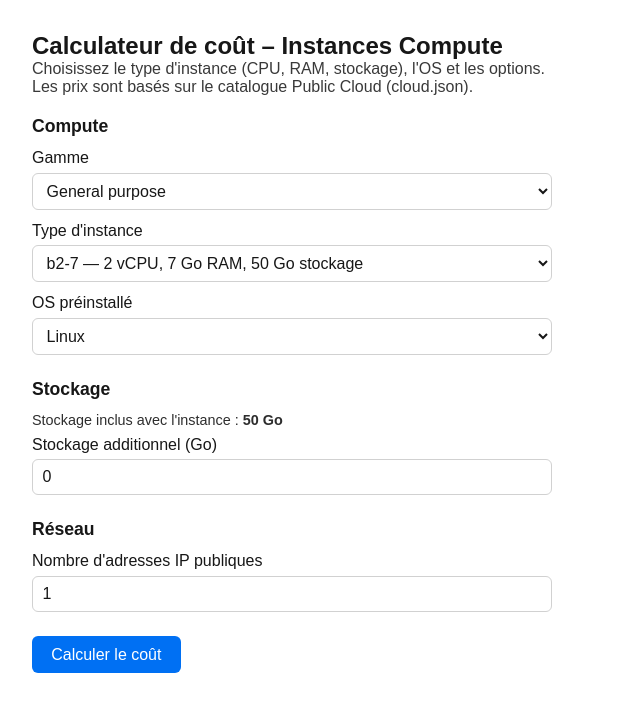
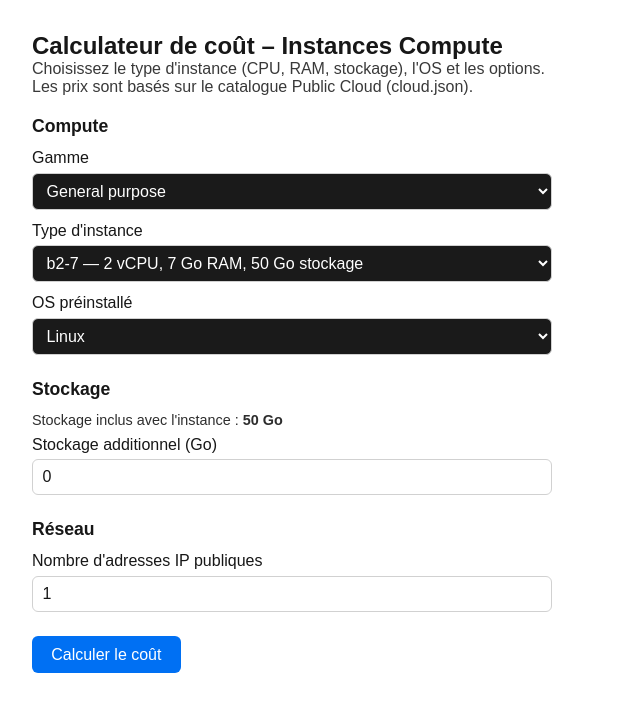
Before and after one commit to feoche/public-cost-indicator, a Next.js app: page /cost-calculator in a window 1280 px wide. Shown: the top 712 px of the page, without its empty margins (0-640 px from the left). Built offline with nearby package versions, Linux system fonts and the light colour scheme.

Commit message:
Cost calculator: affichage des sélections en blanc

```diff
--- a/src/app/globals.css
+++ b/src/app/globals.css
@@ -114,6 +114,14 @@ input::placeholder {
   color: var(--foreground);
   font-size: 1rem;
 }
+.cost-estimator-section select {
+  color: #ffffff;
+  background-color: #1a1a1a;
+}
+.cost-estimator-section select option {
+  color: #ffffff;
+  background-color: #1a1a1a;
+}
 .cost-estimator-hint {
   font-size: 0.9rem;
   margin-bottom: 0.5rem;
```
Also changed, not shown: 6 other files (tests, documents, lock files or other folders).
